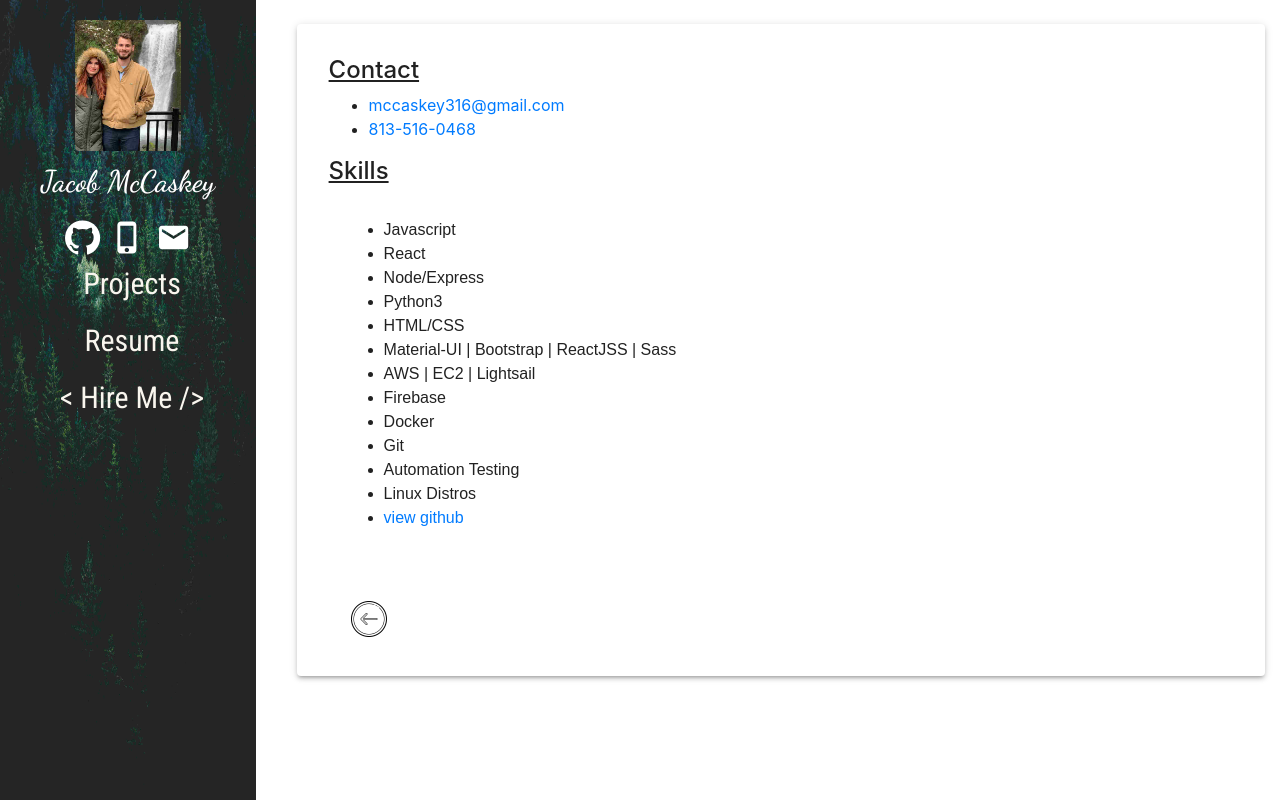
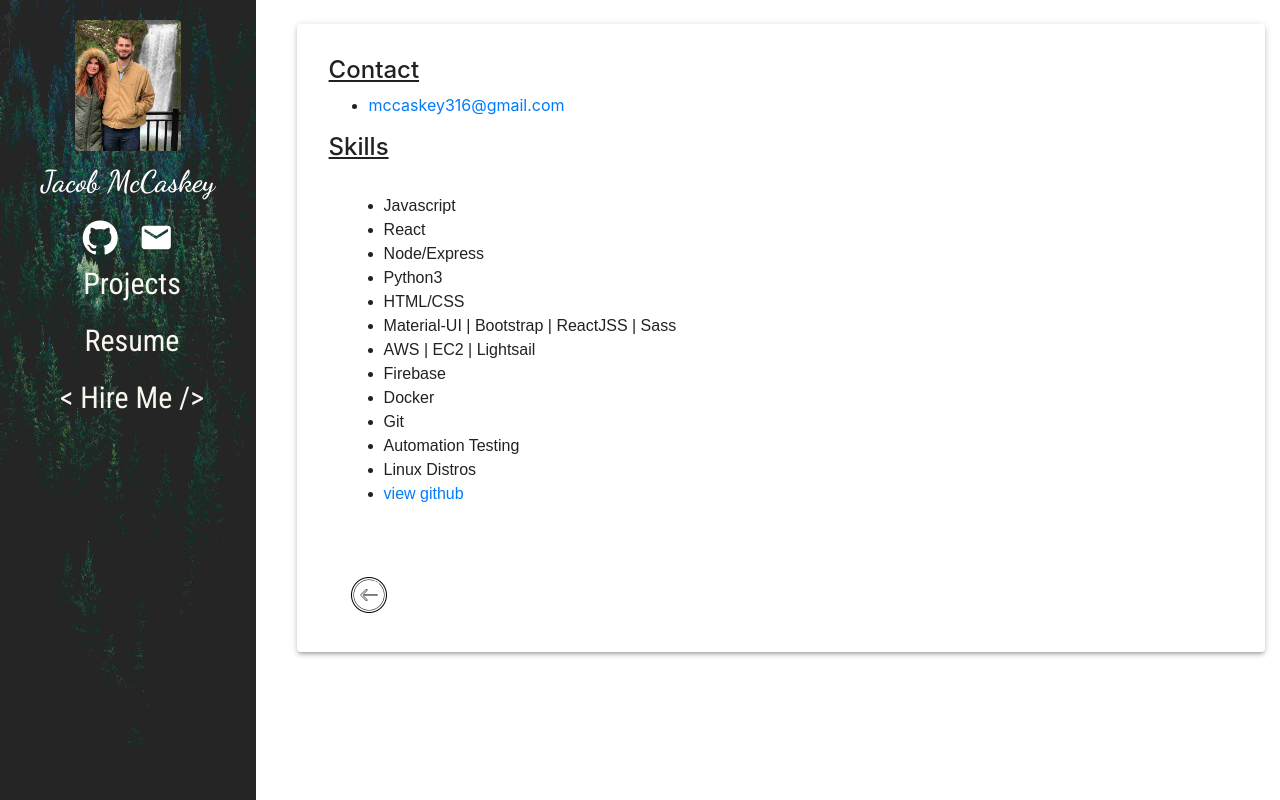
Before and after one commit to jacobmccaskey/mysite2020, a React (Create React App) app: page /resume in a window 1280 px wide. Built offline with nearby package versions, Linux system fonts and the light colour scheme.

Commit message:
Removes phone number

```diff
--- a/src/MobileNavbar.js
+++ b/src/MobileNavbar.js
@@ -77,7 +77,7 @@ function ModalPhoneNumber(props) {
       <Modal.Header closeButton className="body text-center">
         Call or Text
       </Modal.Header>
-      <p className="text-center">813-516-0468</p>
+      <p className="text-center"></p>
     </Modal>
   );
 }
@@ -169,10 +169,10 @@ export default function MobileNavbar() {
                     window.open("https://github.com/jacobmccaskey")
                   }
                 />
-                <PhoneIphoneIcon
+                {/* <PhoneIphoneIcon
                   className={style.btn}
                   onClick={handleOpenModal}
-                />
+                /> */}
                 <EmailIcon
                   className={style.btn}
                   onClick={() => window.open("mailto:mccaskey316@gmail.com")}
@@ -183,7 +183,7 @@ export default function MobileNavbar() {
           </div>
         </Drawer>
       </div>
-      <ModalPhoneNumber showMod={showMod} setDisplay={setDisplay} />
+      {/* <ModalPhoneNumber showMod={showMod} setDisplay={setDisplay} /> */}
     </React.Fragment>
   );
 }
--- a/src/navbar.js
+++ b/src/navbar.js
@@ -57,7 +57,7 @@ function ModalPhoneNumber(props) {
       <Modal.Header closeButton className="body text-center">
         Call or Text
       </Modal.Header>
-      <p className="text-center">813-516-0468</p>
+      <p className="text-center"></p>
     </Modal>
   );
 }
@@ -69,7 +69,7 @@ function NavBar() {
     <div className="sidenav">
       <img src={forest} alt="background" className={style.backgroundPic} />
       {/* MODAL FOR PHONE NUMBER */}
-      <ModalPhoneNumber showMod={showMod} setDisplay={setDisplay} />
+      {/* <ModalPhoneNumber showMod={showMod} setDisplay={setDisplay} /> */}
       <div className="container-sm">
         {/* progressive image loading, inspired by medium website */}
         <div className="container-sm" style={{ width: "60%" }}>
@@ -98,10 +98,10 @@ function NavBar() {
               className={style.btn}
               onClick={() => window.open("https://github.com/jacobmccaskey")}
             />
-            <PhoneIphoneIcon
+            {/* <PhoneIphoneIcon
               className={style.btn}
               onClick={() => setDisplay(true)}
-            />
+            /> */}
             <EmailIcon
               className={style.btn}
               onClick={() => window.open("mailto:mccaskey316@gmail.com")}
--- a/src/resume.js
+++ b/src/resume.js
@@ -39,9 +39,9 @@ export default function Resume() {
                 mccaskey316@gmail.com
               </a>
             </li>
-            <li>
-              <a href="tel:8135160468" className="body">813-516-0468</a>
-            </li>
+            {/* <li>
+              <a href="" className="body"></a>
+            </li> */}
           </ul>
           <h4 className="body resumeheader">Skills</h4>
           <br />
```
